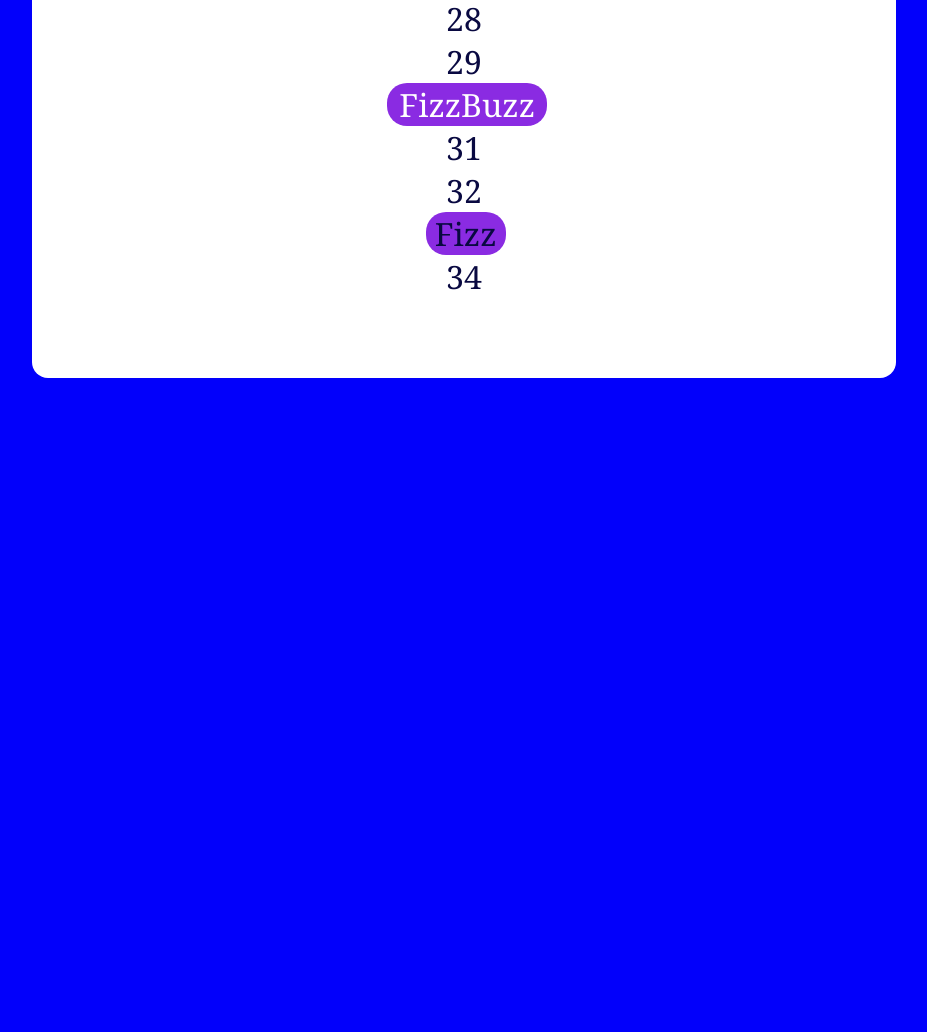
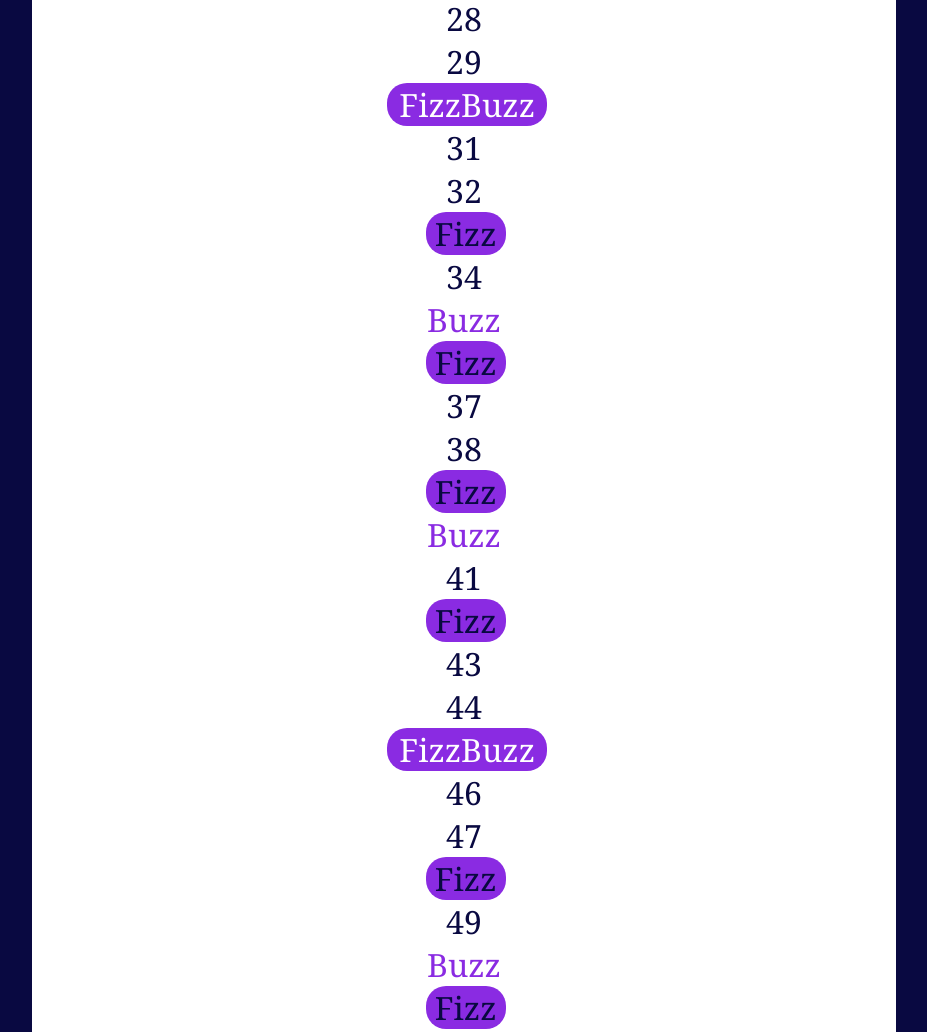
Before and after one commit to GabrieleMajocchi/js-fizzbuzz, a plain HTML site: page index.html in a window 1280 px wide. Shown: the part 1486-2518 px from the top of the page, without its empty margins (176-1103 px from the left). Before the commit the page ends 1944 px from the top, so only its background shows below. Drawn offline with Linux system fonts and the light colour scheme.

Commit message:
back to no bonus

```diff
--- a/css/style.css
+++ b/css/style.css
@@ -1,8 +1,8 @@
 body{
-    background-color: red;
+    background-color: rgb(9, 9, 65);
     color: white;
     font-family: Georgia, 'Times New Roman', Times, serif;
-	transition: background-color 1s;
+	transition: background-color 1.5s;
 }
 
 main{
--- a/js/myscript.js
+++ b/js/myscript.js
@@ -1,50 +1,28 @@
 
 const ul = document.querySelector('ul');
 
-var colors = ["red", "orange", "yellow", "green", "blue", "indigo", "violet"];
-
-		var i = 1;
-
-		window.setInterval(function(){
-			document.body.style.backgroundColor = colors[i];
-			i++;
-			if (i === colors.length){
-				i=0;
-			}
-		}, 1000);
-
-const timer = ms => new Promise(res => setTimeout(res, ms))
-
-async function load () {
 for(let i = 1 ; i < 101 ; i++){
     if ((i % 3 === 0) && (i % 5 === 0)){
         const li = document.createElement('li');
         li.append('FizzBuzz');
         li.classList.add('fizzbuzz');
         ul.append(li);
-                                    await timer(150);
     }
     else if (i % 3 === 0){
         const li = document.createElement('li');
         li.append('Fizz');
         li.classList.add('fizz');
         ul.append(li);
-                                    await timer(150);
     }
     else if (i % 5 === 0){
         const li = document.createElement('li');
         li.append('Buzz');
         li.classList.add('buzz');
         ul.append(li);
-                                    await timer(150);
     }
     else{
         const li = document.createElement('li');
         li.append(i);
         ul.append(li);
-                                    await timer(150);
     }
 }
-};
-
-load();
```
Lines whose indentation alone changed are shown as unchanged.
